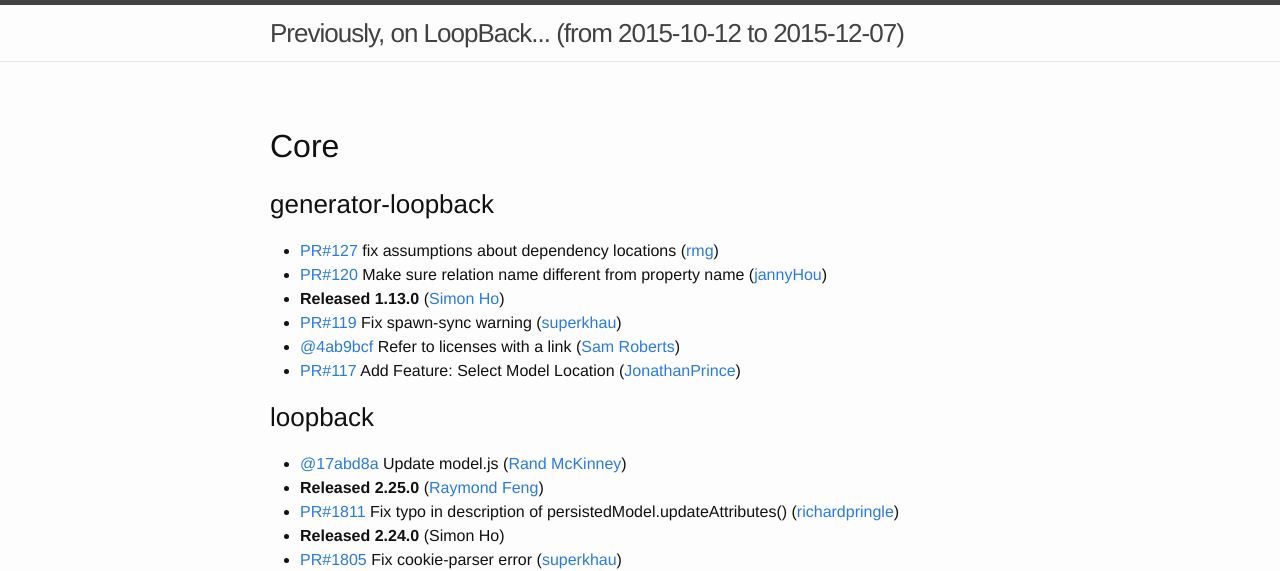
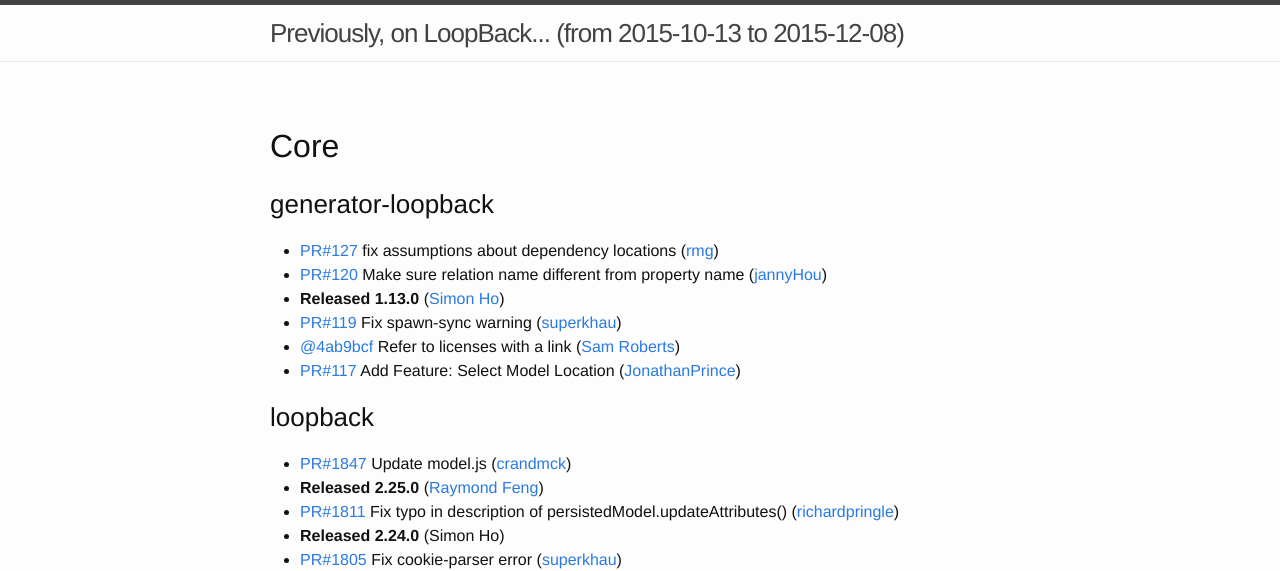
Before and after one commit to strongloop/loopback, a Jekyll site: the page built from index.md, in a window 1280 px wide and 900 px high. Shown: the top 571 px of the window. Built offline with Jekyll 4.4.1, drawn with Linux system fonts in a browser that asks for light colours.

Commit message:
Update changelog

```diff
--- a/index.md
+++ b/index.md
@@ -1,6 +1,6 @@
 ---
 layout: page
-since: (from 2015-10-12 to 2015-12-07)
+since: (from 2015-10-13 to 2015-12-08)
 ---
 
 ## Core
@@ -15,7 +15,7 @@
 
 
 ### loopback
- * [@17abd8a](https://github.com/strongloop/loopback/commit/17abd8ac767623c0ee6f6a80592032ff1f20112d) Update model.js ([Rand McKinney](https://github.com/crandmck))
+ * [PR#1847](https://github.com/strongloop/loopback/pull/1847) Update model.js ([crandmck](https://github.com/crandmck))
  * **Released 2.25.0** ([Raymond Feng](https://github.com/raymondfeng))
  * [PR#1811](https://github.com/strongloop/loopback/pull/1811) Fix typo in description of persistedModel.updateAttributes() ([richardpringle](https://github.com/richardpringle))
  * **Released 2.24.0** (Simon Ho)
```
